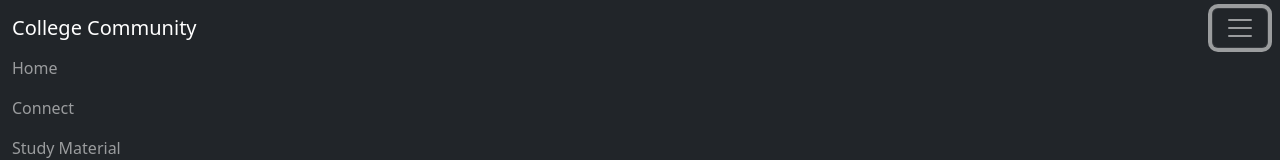
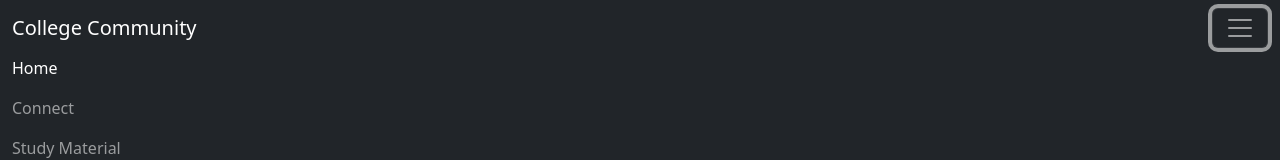
Before and after one commit to akshaypatra/College-Community-V0.2, a React (Create React App) app: page / in a window 1280 px wide. Both pictures are taken after a click on the button "Toggle navigation". Shown: the top 160 px of the page. Built offline with nearby package versions, Linux system fonts and the light colour scheme.

Commit message:
used uselocation hook to heiglight page location in navbar

```diff
--- a/src/Components/Navbar.js
+++ b/src/Components/Navbar.js
@@ -1,7 +1,9 @@
 import React from "react";
-import { Link } from "react-router-dom";
+import { Link ,useLocation} from "react-router-dom";
 
 export default function Navbar() {
+
+  let location=useLocation();
   return (
     <nav className="navbar bg-dark border-bottom border-body" data-bs-theme="dark">
       <div className="container-fluid">
@@ -21,16 +23,16 @@ export default function Navbar() {
         </button>
         <div className="collapse navbar-collapse" id="navbarNavAltMarkup">
           <div className="navbar-nav">
-            <Link className="nav-link " aria-current="page" to="/">
+            <Link className={`nav-link  ${location.pathname==='/'?"active":""}`} aria-current="page" to="/">
               Home
             </Link>
-            <Link className="nav-link" to="/connect">
+            <Link className={`nav-link  ${location.pathname==='/connect'?"active":""}`} to="/connect">
               Connect
             </Link>
-            <Link className="nav-link" to="/studymaterial">
+            <Link className={`nav-link  ${location.pathname==='/studymaterial'?"active":""}`} to="/studymaterial">
               Study Material
             </Link>
-            <Link className="nav-link " to="/helpandsupport" >
+            <Link className={`nav-link  ${location.pathname==='/helpandsupport'?"active":""}`} to="/helpandsupport" >
               Help & Support
             </Link>
           </div>
```
